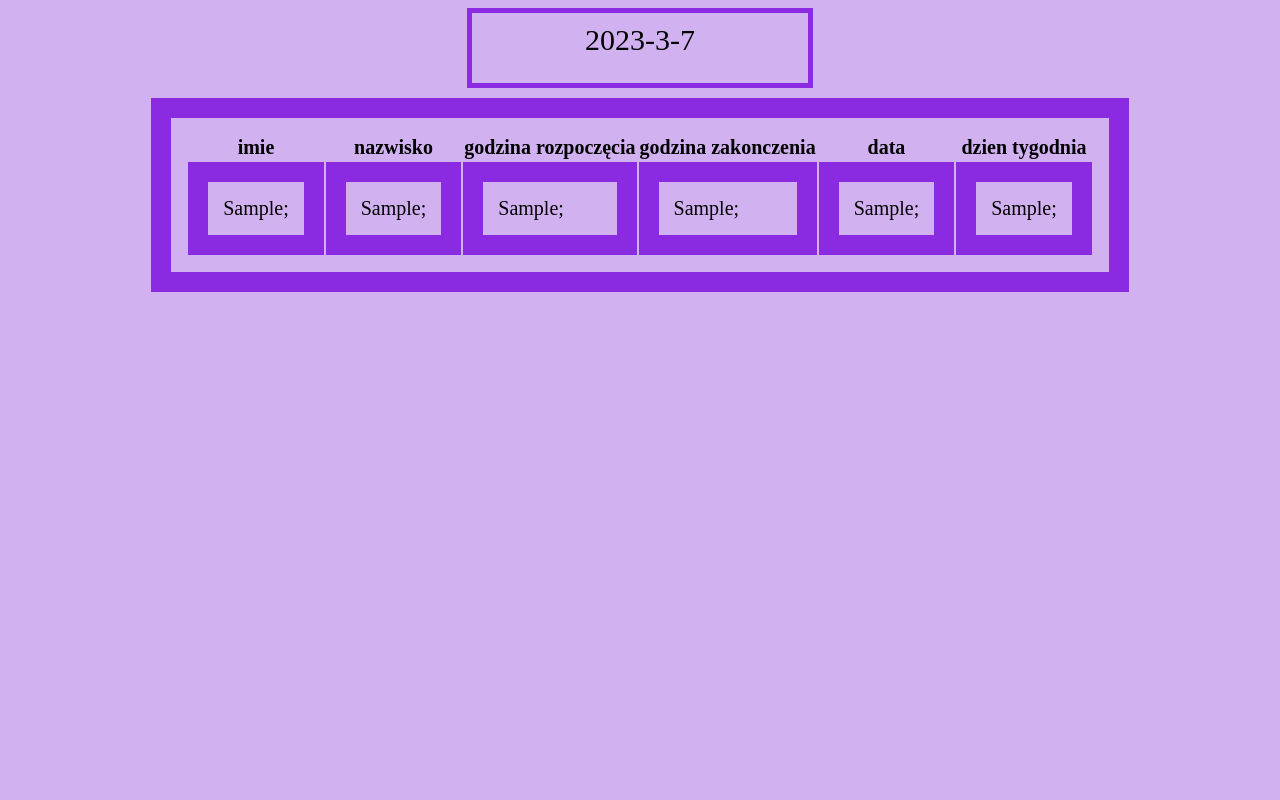
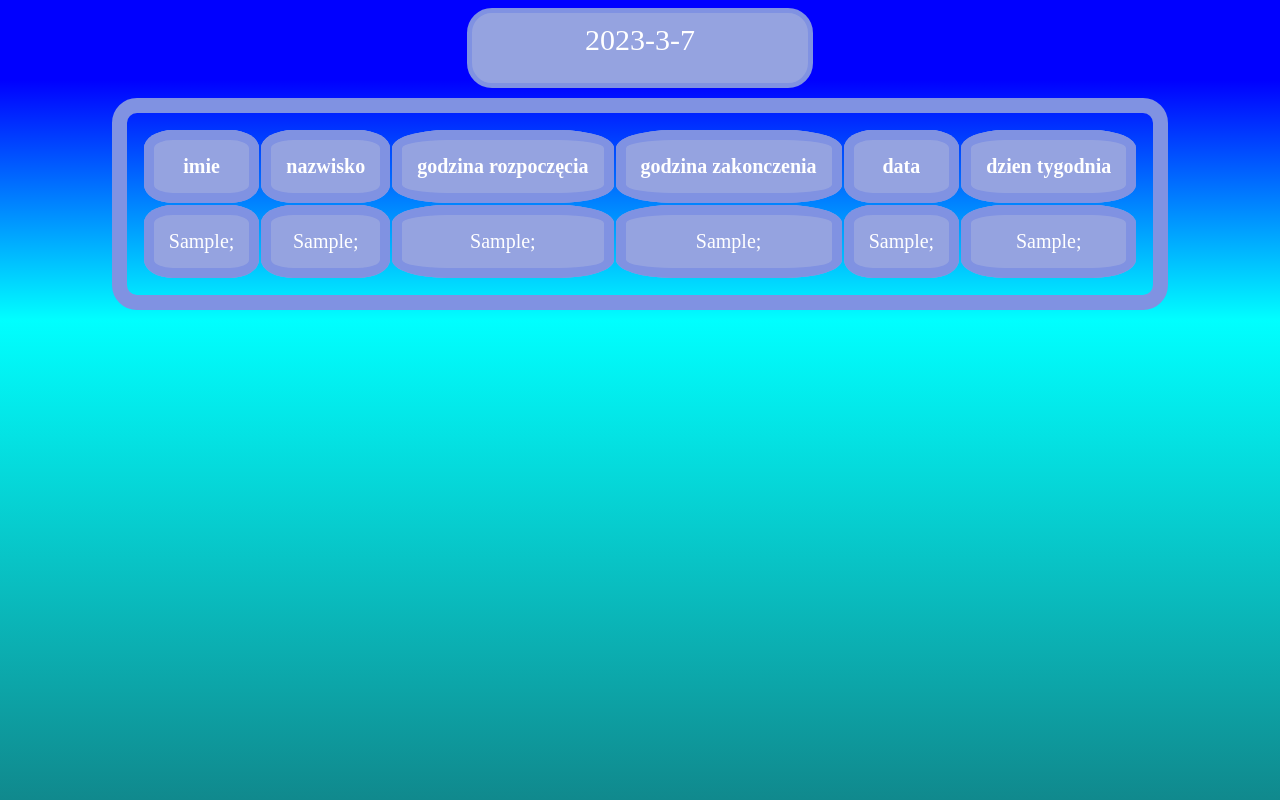
Before and after one commit to adrianqrt/tygodniowy-harmonogram-pracy-, a PHP site: page / in a window 1280 px wide. Run offline with PHP 8.4, Linux system fonts and the light colour scheme; tables that the repository leaves empty or names only in its code hold one stand-in row (values such as "Sample post").

Commit message:
Add files via upload

```diff
--- a/style1.css
+++ b/style1.css
@@ -45,21 +77,40 @@
   margin-bottom: 10px;
   font-size: 25px;
   padding: 10px;
+  border-radius: 25px;
+  background-color: rgb(149, 163, 224);
+
 }
 }
 /*pc*/
 @media (min-width: 1025px) {
-  table, tr, td {
-    border: solid blueviolet 20px;
+   tr, td, th {
+    border: solid rgb(128, 146, 226) 10px;
     padding: 15px;
+
+    background-color: rgb(149, 163, 224);
+    border-radius: 25%;
+    text-align: center;
+  }
+  table{
+    border: solid rgb(128, 146, 226) 15px;
+    padding: 15px;
+    border-radius: 25px;
   }
   body{
-    background-color: rgb(209, 177, 240);
+
     font-size: 20px;
+    background-image: linear-gradient( blue 10%, cyan 40%, rgb(16, 137, 141));
+color:white;
+
+  }
+html{
+  width:100%;
+  height:100%
 
 }
 #a {
-  border: solid blueviolet 5px;
+  border: solid rgb(128, 146, 226) 5px;
   text-align: center;
   width: 25%;
   height: 50px;
@@ -67,6 +118,7 @@
   margin-bottom: 10px;
   font-size: 30px;
   padding: 10px;
-
+  border-radius: 25px;
+  background-color: rgb(149, 163, 224);
 }
 }
```
Also changed, not shown: other parts of style1.css (+41 -9 lines).
